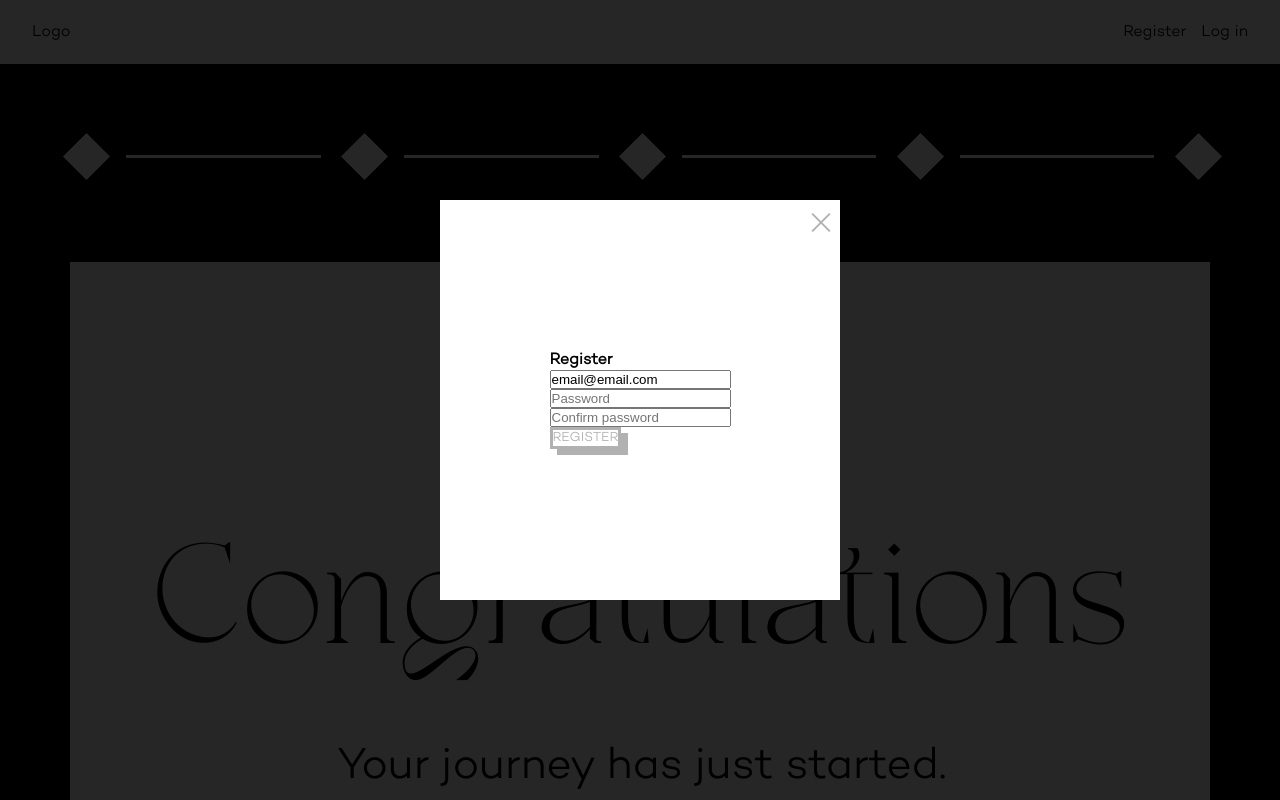
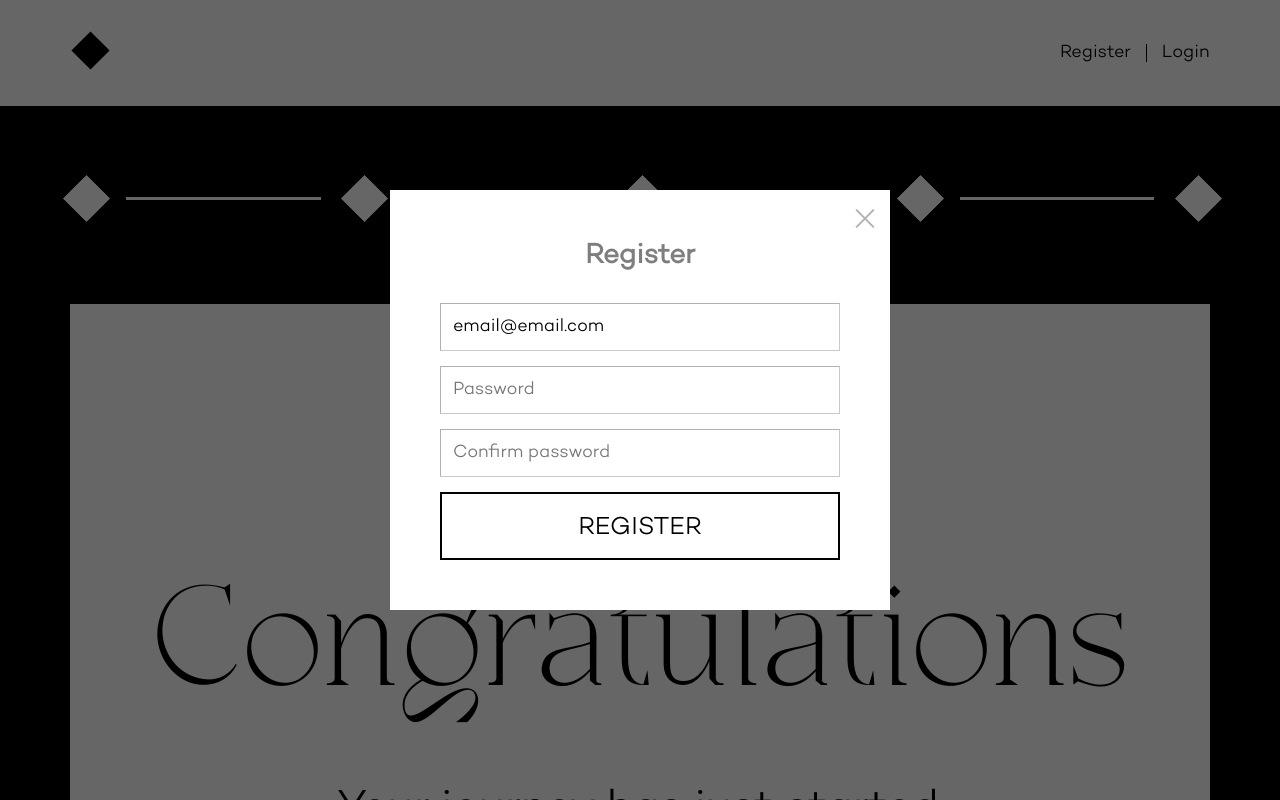
Before and after one commit to kaloyan-kamburov/Ikigai, a React (Create React App) app: page /congratulations in a window 1280 px wide. Both pictures are taken after a click on the element "Register". Shown: the top 800 px of the page. Built offline with nearby package versions, Linux system fonts and the light colour scheme; no server answers.

Commit message:
add modal styles

```diff
--- a/src/components/Header.js
+++ b/src/components/Header.js
@@ -111,7 +111,8 @@ const Header = ({ userState }) => {
 
   return (
     <header>
-      <div className="logo">Logo</div>
+    <div className="shell">
+      <div className="logo"></div>
       <div className="profile-controls">
         {/* {JSON.stringify(userDetails, null, 4)} */}
 
@@ -123,11 +124,12 @@ const Header = ({ userState }) => {
             >
               Register
             </span>
+
             <span
               style={{ cursor: "pointer" }}
               onClick={() => setLoginModal(true)}
             >
-              Log in
+              Login
             </span>
           </>
         ) : (
@@ -151,15 +153,18 @@ const Header = ({ userState }) => {
 
       {/** modals */}
       {loginModal && (
-        <div className="modal-mask">
-          <div className="modal-wrapper">
+        <div className="modal-mask ">
+          <div className="modal-wrapper show">
             {loading && <Loader />}
             <span
               className="closeBtn"
               onClick={() => setLoginModal(false)}
             ></span>
             <div className="modal-content">
-              <h4>Login</h4>
+            <div className="modal-title">
+              <h4>Login to Your Account</h4>
+            </div>
+
               <Form
                 onSubmit={handleLogin}
                 initialValues={{ email: "email@email.com", password: "asd" }}
@@ -202,11 +207,11 @@ const Header = ({ userState }) => {
                         <span className="error">{props.errors.password}</span>
                       )}
                     </div>
-                    <button
+                    <button className="btn-submit"
                       type="submit"
                       disabled={!props.valid || props.submitting}
                     >
-                      Log in
+                      Login
                     </button>
                   </form>
                 )}
@@ -218,14 +223,16 @@ const Header = ({ userState }) => {
 
       {registerModal && (
         <div className="modal-mask">
-          <div className="modal-wrapper">
+          <div className="modal-wrapper show">
             {loading && <Loader />}
             <span
               className="closeBtn"
               onClick={() => setRegisterModal(false)}
             ></span>
             <div className="modal-content">
+            <div className="modal-title">
               <h4>Register</h4>
+              </div>
               <Form
                 onSubmit={handleRegister}
                 initialValues={{ email: "email@email.com" }}
@@ -298,7 +305,7 @@ const Header = ({ userState }) => {
                           </span>
                         )}
                     </div>
-                    <button
+                    <button className="btn-submit"
                       type="submit"
                       disabled={!props.valid || props.submitting}
                     >
@@ -314,15 +321,17 @@ const Header = ({ userState }) => {
 
       {profileModal && (
         <div className="modal-mask">
-          <div className="modal-wrapper">
+          <div className="modal-wrapper show">
             {loading && <Loader />}
             <span
               className="closeBtn"
               onClick={() => setProfileModal(false)}
             ></span>
             <div className="modal-content">
+            <div className="modal-title">
               <h4>Profile</h4>
-              <span
+              </div>
+              <span className="view"
                 style={{ cursor: "pointer" }}
                 onClick={() => {
                   setProfileModal(false);
@@ -427,7 +436,7 @@ const Header = ({ userState }) => {
                           </span>
                         )}
                     </div>
-                    <button
+                    <button className="btn-submit"
                       type="submit"
                       disabled={!props.valid || props.submitting}
                     >
@@ -440,6 +449,7 @@ const Header = ({ userState }) => {
           </div>
         </div>
       )}
+      </div>
     </header>
   );
 };
--- a/src/pages/Wizard/chart.js
+++ b/src/pages/Wizard/chart.js
@@ -255,7 +255,7 @@ const IkigaiChart = () => {
         size: 1000,
         label: "WHAT YOU ARE GOOD AT",
         desc:
-          "<h6>WHAT YOU ARE GOOD AT</h6><p></p><strong>click to view</strong>",
+          "<h6>WHAT YOU ARE GOOD AT</h6><p></p><strong>click to add</strong>",
         items: generateItemsForGroup(["D"]),
         type: "circle",
         rotate: "left",
@@ -296,7 +296,7 @@ const IkigaiChart = () => {
         size: 1000,
         label: "WHAT YOU LOVE",
         desc:
-          "<h6>Things that you love doing</h6><div><p>What would you do if you didn’t have to worry about making money?</p><p>How would you spend your time on a long vacation or a free weekend?</p><p>What’s exciting to you and gets your juices flowing when you do it?</p><p>What could you enthusiastically talk about for hours on end?</p></div><div><p><span></span>Click to view</p></div>",
+          "<h6>Things that you love doing</h6><div><p>What would you do if you didn’t have to worry about making money?</p><p>How would you spend your time on a long vacation or a free weekend?</p><p>What’s exciting to you and gets your juices flowing when you do it?</p><p>What could you enthusiastically talk about for hours on end?</p></div><div><p><span></span>Click to add</p></div>",
         items: generateItemsForGroup(["A"]),
         type: "circle",
         posLabelX: "50%",
@@ -404,7 +404,7 @@ const IkigaiChart = () => {
         sets: ["A", "B", "C"],
         size: 300,
         desc:
-          "<h6>Great but uneasy</h6><div><p>Things you do with excitement and complacency, but sense of uncertainty.</p></div><div><p><span></span>Click to view</p></div>",
+          "<h6>Great but uneasy</h6><div><p>Things you do with excitement and complacency, but sense of uncertainty.</p></div><div><p><span></span>Click to add</p></div>",
         items: generateItemsForGroup(["A", "B", "C"]),
         type: "intersection",
         itemsParams: {
--- a/src/styles/buttons.scss
+++ b/src/styles/buttons.scss
@@ -77,3 +77,23 @@ button {
     transform: rotate(-45deg);
   }
 }
+.btn-submit {
+  height: 68px;
+  width: 100%;
+  font-size: 25px;
+  line-height: 68px;
+  display: block;
+  box-shadow: none;
+  border-width: 2px;
+  &:disabled {
+    opacity: 1;
+  }
+  &:hover {
+    background-color: $black;
+    color: $white;
+    -webkit-transition: all 0.4s;
+    -moz-transition: all 0.4s;
+    transition: all 0.4s;
+
+  }
+}
--- a/src/styles/form.scss
+++ b/src/styles/form.scss
@@ -254,4 +254,7 @@
 
 .error {
   color: red;
+  padding-top: 5px;
+  font-size: 14px;
+  font-family: Campton;
 }
--- a/src/styles/header.scss
+++ b/src/styles/header.scss
@@ -1,21 +1,45 @@
 header {
   width: 100%;
   display: flex;
-  height: 4rem;
+  // height: 4rem;
   background: $white;
   justify-content: space-between;
-  padding: 0 2rem;
+  // padding: 0 2rem;
   box-sizing: border-box;
+  padding: 30px 0;
 }
 
 .logo {
-  display: flex;
-  justify-content: center;
-  align-items: center;
+  // display: flex;
+  // justify-content: center;
+  // align-items: center;
+  content: "";
+  display: inline-block;
+  vertical-align: middle;
+  height: 27px;
+  width: 27px;
+  transform: rotate(315deg);
+  background-color: #000000;
+  margin-left: 7px;
+  margin-top: 7px;
 }
 
 .profile-controls {
-  display: flex;
-  justify-content: center;
-  align-items: center;
+  // display: flex;
+  // justify-content: flex-end;
+  // align-items: center;
+  font-family: Campton;
+  font-size: 18px;
+  line-height: 46px;
+  display: inline-block;
+  float: right;
+  & span:first-of-type:after {
+    content: "";
+    display: inline-block;
+    vertical-align: middle;
+    width: 1px;
+    height: 18px;
+    background: $black;
+    margin-left: 15px;
+  }
 }
--- a/src/styles/home.scss
+++ b/src/styles/home.scss
@@ -12,7 +12,7 @@
 }
 
 .section {
-  padding: 270px 0 355px;
+  padding: 120px 0 355px;
   background: $white;
 }
 .section-head {
--- a/src/styles/modal.scss
+++ b/src/styles/modal.scss
@@ -1,29 +1,84 @@
 .modal-mask {
-  position: fixed;
+  position: absolute;
+  display: flex;
+  justify-content: center;
+  align-items: center;
   width: 100%;
-  height: 100%;
+  height: 100vh;
   top: 0;
   left: 0;
   right: 0;
   bottom: 0;
-  background-color: rgba(0, 0, 0, 0.85);
+  background-color: rgba(0, 0, 0, 0.6);
   z-index: 100;
 
   .modal-wrapper {
     width: 400px;
-    min-height: 400px;
+    // min-height: 400px;
     max-width: 90%;
     max-height: 90%;
     background-color: $white;
     position: absolute;
-    top: 50%;
-    left: 50%;
+    // top: 50%;
+    // left: 50%;
     transform: translate(-50%, -50%);
     display: flex;
     justify-content: center;
     align-items: center;
+    padding: 50px;
 
     .modal-content {
+      width: 100%;
     }
+    .closeBtn {
+      top: 16px;
+      right: 16px;
+    }
+    &.show {
+      animation: show .2s;
+      transform: scale(1);
+    }
+
   }
 }
+
+@keyframes show{
+  from {
+    transform: scale(0);
+  } to {
+    transform: scale(1);
+  }
+}
+
+.modal-title {
+  & h4 {
+    opacity: 0.5;
+    color: #000000;
+    font-family: Campton;
+    font-size: 28px;
+    text-align: center;
+    margin-bottom: 30px;
+  }
+}
+.field-wrapper {
+  margin-bottom: 15px;
+  & input {
+  border-color:rgba(0, 0, 0, 0.3);
+  border-width: 1px;
+  color: $black;
+  font-weight: 300;
+  font-size: 18px;
+  padding: 12px;
+  font-family: Campton;
+  color: $black;
+  }
+}
+.view {
+  font-family: Campton;
+  font-size: 18px;
+  padding-bottom: 20px;
+  display: block;
+  &:hover {
+    text-decoration: underline;
+  }
+}
```
Also changed, not shown: 1 other file (tests, documents, lock files or other folders).
